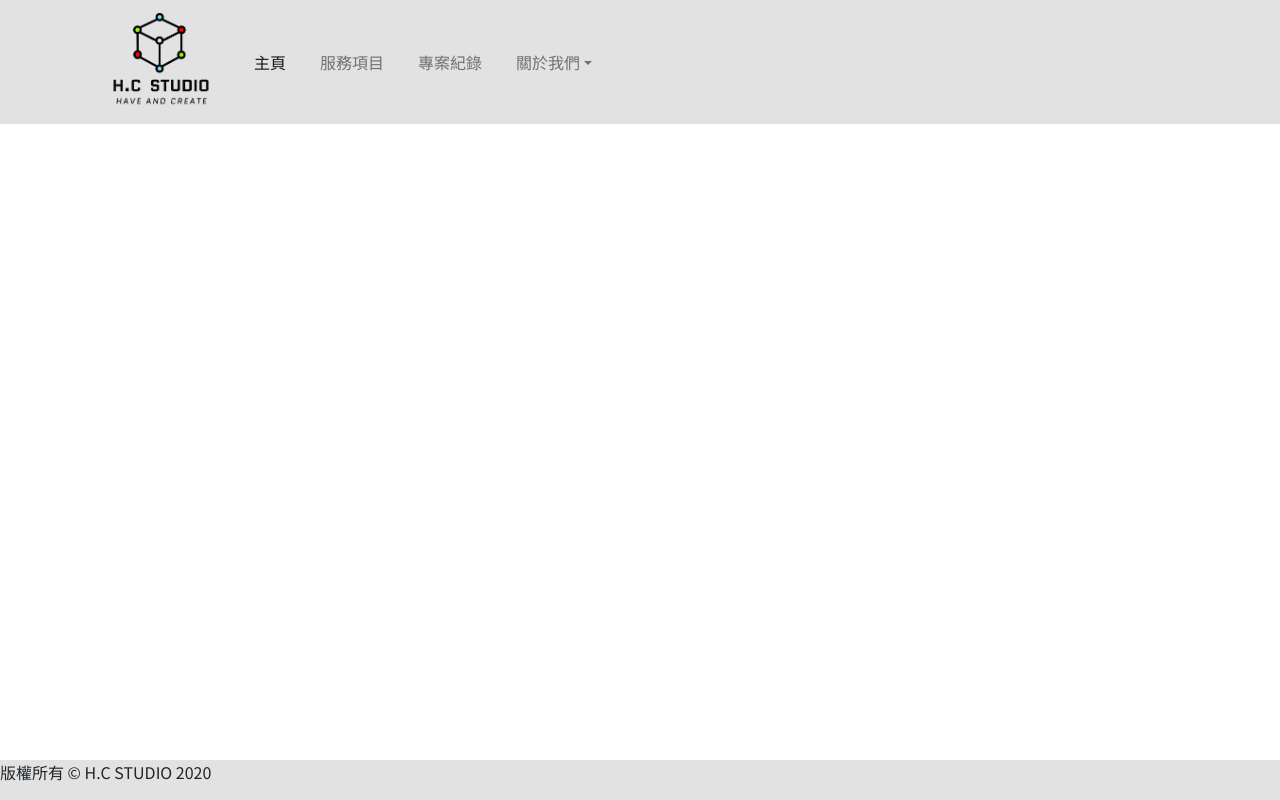
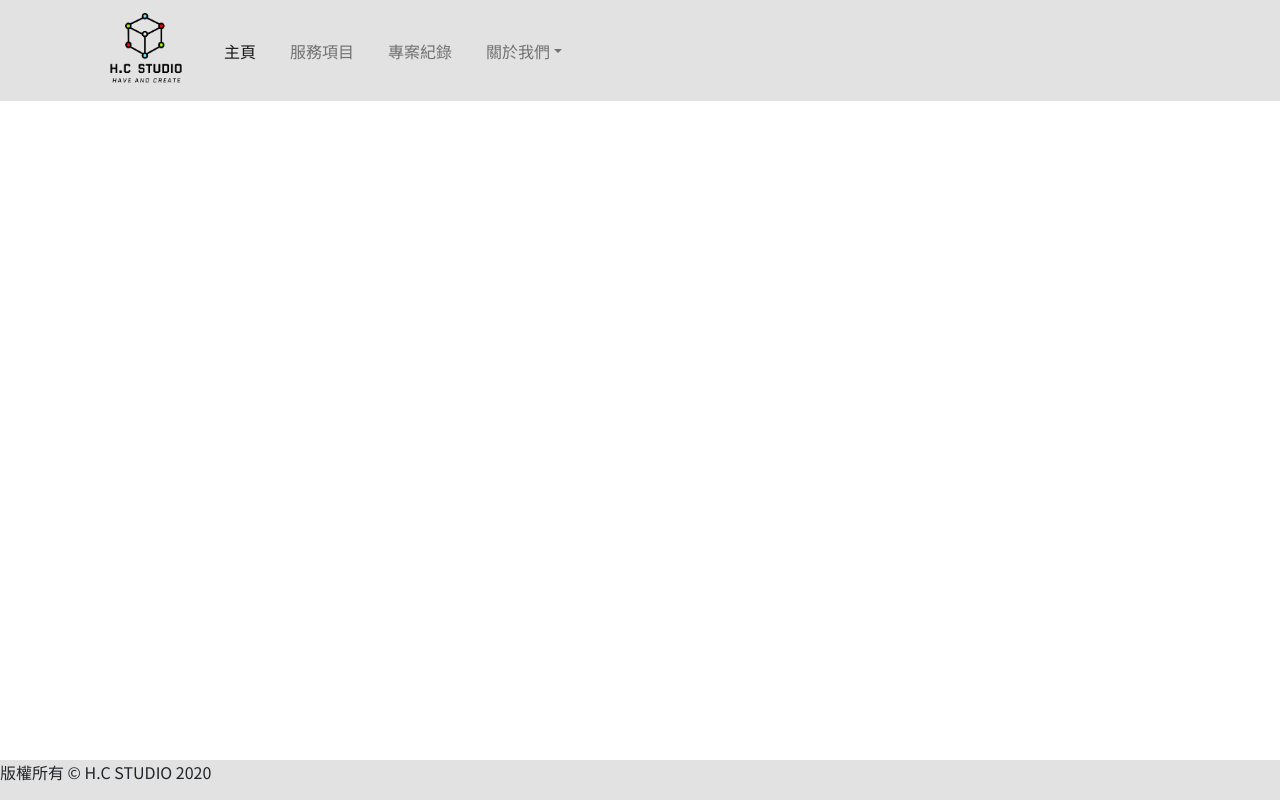
Before and after one commit to H-C-Studio/H.C-Studio-Web, a plain HTML site: page index.html in a window 1280 px wide. Drawn offline with nearby package versions, Linux system fonts and the light colour scheme.

Commit message:
修正圖片大小
替網站分割留後路

```diff
--- a/css/style.css
+++ b/css/style.css
@@ -12,7 +12,8 @@ header {
     background-color:#e2e2e2;
 }
 header nav img{
-    width: 120px;
+    width: 90px;
+    height: 75px;
 }
 
 header li{
```
